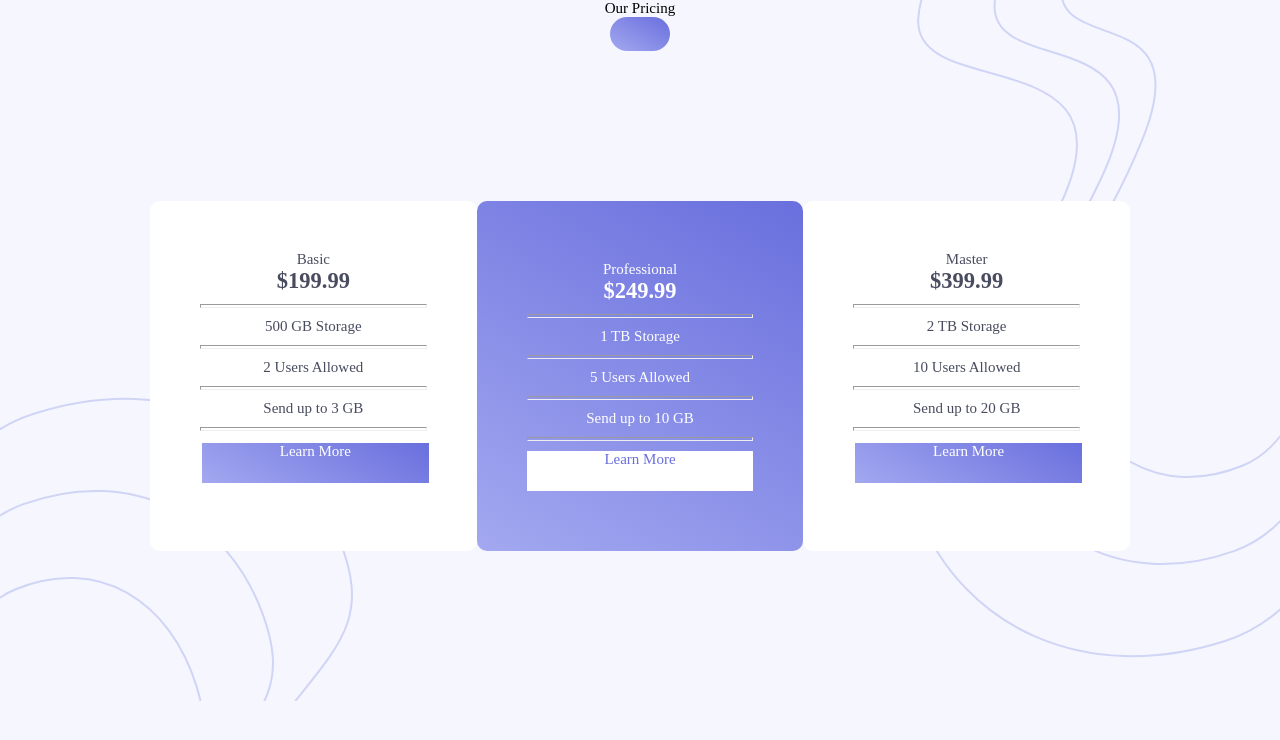
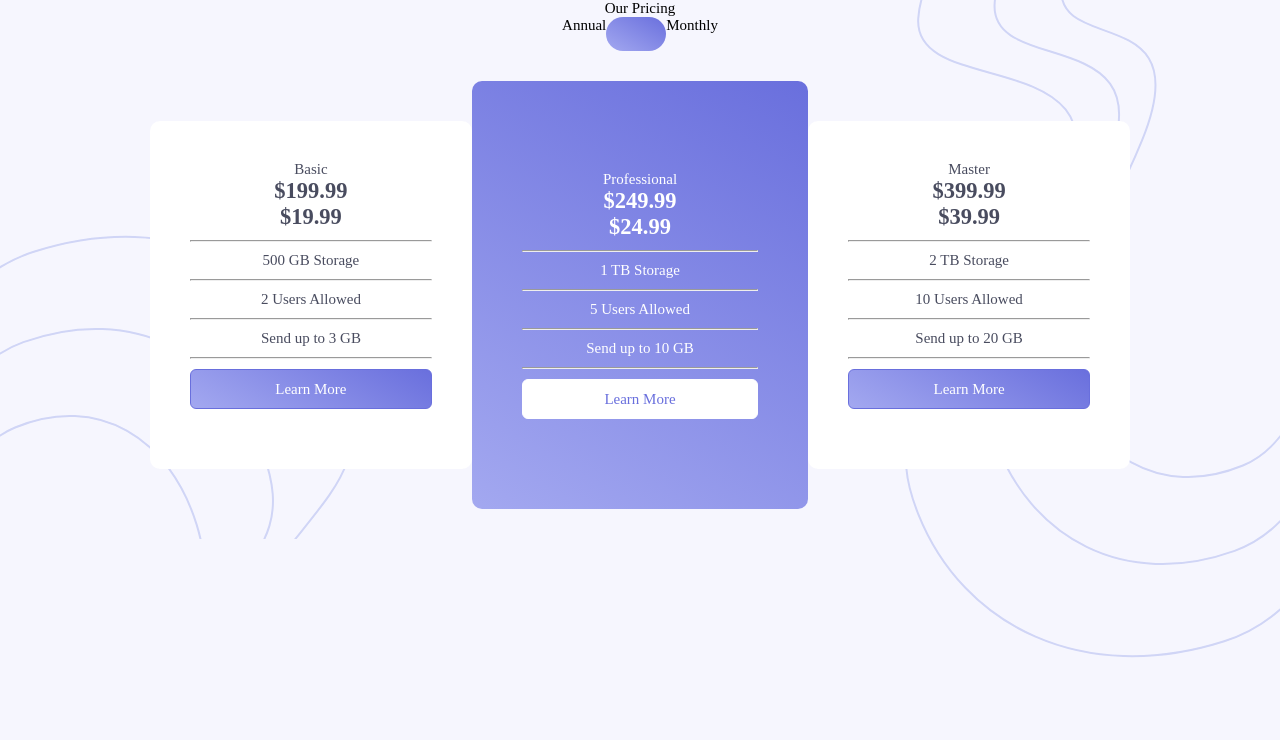
Before and after one commit to veedahv/pricing-component-with-toggle, a plain HTML site: page index.html in a window 1280 px wide. Drawn offline with Linux system fonts and the light colour scheme.

Commit message:
1440px responsive

```diff
--- a/css/style.css
+++ b/css/style.css
@@ -1,6 +1,7 @@
 *{
     padding: 0;
     margin: 0;
+    box-sizing: border-box;
 }
 
 body{
@@ -12,8 +13,9 @@ body{
     font-size: 15px;
 }
 
-section{
-    padding: 150px;
+.span{
+    display: flex;
+    justify-content: center;
 }
 
 .switch{
@@ -27,6 +29,10 @@ section{
     opacity: 0;
     width: 0;
     height: 0;
+}
+
+.switch input:checked ~ .annual{
+    display: none;
 }
 
 .slider{
@@ -47,6 +53,10 @@ section{
     height: 26px;
 }
 
+section{
+    padding: 10px 20px;
+}
+
 .specs{
     width: 100%;
     border-radius: 10px;
@@ -54,35 +64,43 @@ section{
 
 hr{
     margin: 10px 0;
-    height: 2px;
+    height: 1px;
 }
 
 .side-spec{
     background-color: #ffffff;
     color: hsl(232, 13%, 33%);
-    padding: 50px;
+}
+
+.side-spec, .middle-spec{
+    margin-top: 20px;
+    margin-bottom: 10px;
+    padding: 40px;
 }
 
 .side-spec .specs-div{
     background-image: linear-gradient(30deg, hsl(236, 72%, 79%), hsl(237, 63%, 64%));
     color: #ffffff;
-    border: 2px solid #ffffff;
+    border: 1px solid hsl(237, 63%, 64%);
+    border-radius: 6px;
 }
 
 .middle-spec{
     background-image: linear-gradient(30deg, hsl(236, 72%, 79%), hsl(237, 63%, 64%));
-    padding: 60px 50px;
     color: #ffffff;
 }
 
 .middle-spec .specs-div{
     background-color: #ffffff;
     color: hsl(237, 63%, 64%);
+    border: 1px solid #ffffff;
+    border-radius: 6px;
 }
 
 .specs-div{
     width: 100%;
     height: 40px;
+    align-content: center;
 }
 
 .side-spec .specs-div:hover{
@@ -101,5 +119,24 @@ hr{
 @media only screen and (min-width: 550px){
     section{
         display: flex;
+        padding: 30px 150px;
     }
+
+    .side-spec{
+        margin-top: 40px;
+        margin-bottom: 40px;
+    }
+
+    .middle-spec{
+        margin-top: 0px;
+        margin-bottom: 0px;
+        background-image: linear-gradient(30deg, hsl(236, 72%, 79%), hsl(237, 63%, 64%));
+        padding: 90px 50px;
+        color: #ffffff;
+    }
+
+    /* .side-spec{
+        border-top-right-radius: 0px;
+        border-bottom-right-radius: 0px;
+    } */
 }
--- a/index.html
+++ b/index.html
@@ -1,23 +1,31 @@
 <!DOCTYPE html>
 <html lang="en">
+
 <head>
     <meta charset="UTF-8">
     <meta name="viewport" content="width=device-width, initial-scale=1.0">
     <link rel="stylesheet" href="css/style.css">
-    <title>Document</title>
+    <link rel="shortcut icon" href="images/favicon-32x32.png" type="image/x-icon">
+    <title>Pricing Component</title>
 </head>
+
 <body>
     <nav>
         <header>Our Pricing</header>
+        <div class="span">
+            <p>Annual</p>
             <label for="switch" class="switch">
-           <input type="checkbox" name="" id="">
+                <input type="checkbox" class="input-switch">
                 <span class="slider"></span>
             </label>
+            <p>Monthly</p>
+        </div>
     </nav>
     <section>
         <div class="specs side-spec">
             <header>Basic</header>
-           <h1>$199.99</h1>
+            <h1 class="annual">$199.99</h1>
+            <h1 class="month">$19.99</h1>
             <hr>
             <p>500 GB Storage</p>
             <hr>
@@ -29,7 +37,8 @@
         </div>
         <div class="specs middle-spec">
             <header>Professional</header>
-           <h1>$249.99</h1>
+            <h1 class="annual">$249.99</h1>
+            <h1 class="month">$24.99</h1>
             <hr>
             <p>1 TB Storage</p>
             <hr>
@@ -41,7 +50,8 @@
         </div>
         <div class="specs side-spec">
             <header>Master</header>
-           <h1>$399.99</h1>
+            <h1 class="annual">$399.99</h1>
+            <h1 class="month">$39.99</h1>
             <hr>
             <p>2 TB Storage</p>
             <hr>
@@ -53,4 +63,5 @@
         </div>
     </section>
 </body>
+
 </html>
```
Lines whose indentation alone changed are shown as unchanged.
